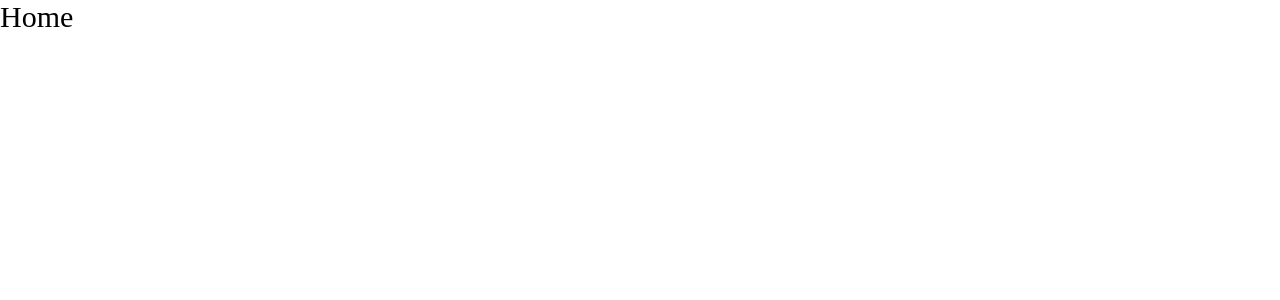
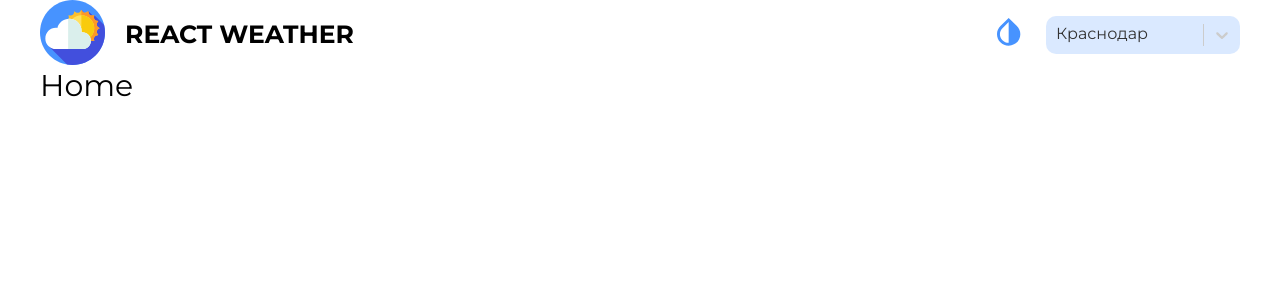
Before and after one commit to sl14888/React-weather-app, a React (Create React App) app: page / in a window 1280 px wide. Shown: the top 300 px of the page. Built offline with nearby package versions, Linux system fonts and the light colour scheme.

Commit message:
стили для селектора

```diff
--- a/package.json
+++ b/package.json
@@ -11,11 +11,13 @@
     "@types/react": "^18.0.9",
     "@types/react-dom": "^18.0.4",
     "@types/react-router-dom": "^5.3.3",
+    "@types/react-select": "^5.0.1",
     "normalize.css": "^8.0.1",
     "react": "^18.1.0",
     "react-dom": "^18.1.0",
     "react-router-dom": "^6.3.0",
     "react-scripts": "5.0.1",
+    "react-select": "^5.3.2",
     "sass": "^1.51.0",
     "typescript": "^4.6.4",
     "web-vitals": "^2.1.4"
--- a/src/App.tsx
+++ b/src/App.tsx
@@ -1,15 +1,17 @@
 import React from 'react';
 import { Routes, Route } from 'react-router-dom';
 import Home from './pages/Home/Home';
+import Header from './shared/Header/Header'
 import MonthStatistics from './pages/MonthStatistics/MonthStatistics';
 import './styles/index.scss'
 
 function App() {
   return (
-    <div className="App">
+    <div className="container">
+      <Header />
       <Routes>
-       <Route path="/" element={<Home />}/>
-       <Route path="month-statistics" element={<MonthStatistics />} />
+        <Route path="/" element={<Home />} />
+        <Route path="month-statistics" element={<MonthStatistics />} />
       </Routes>
     </div>
   );
--- /dev/null
+++ b/src/assets/icons/global/GlobalSvgSelector.tsx
@@ -0,0 +1,31 @@
+import React from 'react'
+
+type Props = {
+    id: string;
+}
+
+const GlobaalSvgSelector = ({ id }: Props) => {
+    switch (id) {
+        case 'header-logo':
+            return <svg width="65" height="65" viewBox="0 0 65 65" fill="none" xmlns="http://www.w3.org/2000/svg">
+                <path d="M32.5 65C50.4493 65 65 50.4493 65 32.5C65 14.5507 50.4493 0 32.5 0C14.5507 0 0 14.5507 0 32.5C0 50.4493 14.5507 65 32.5 65Z" fill="#4793FF" />
+                <path d="M65 32.5C65 29.8954 64.6916 27.3631 64.113 24.9358L54.3423 15.1651L53.0241 15.7211L48.3235 11.1622C48.3235 11.1622 46.5495 14.0707 44.5394 12.8753L41.3829 9.7971L41.1963 14.2822L8.78809 46.265L27.0688 64.5457C28.8351 64.8429 30.6492 65 32.5 65C50.4493 65 65 50.4493 65 32.5Z" fill="#424FDD" />
+                <path d="M58.3388 29.0023L59.7103 28.1252L58.2387 27.1841C56.6468 26.1659 56.217 24.03 57.2916 22.4755L58.2847 21.0386L56.6808 20.7601C54.8077 20.4347 53.5845 18.6126 53.9927 16.7559L54.3422 15.1659L52.6363 15.5409C50.7905 15.9467 48.9765 14.7403 48.637 12.8812L48.3233 11.163L46.9922 12.1001C45.4377 13.1946 43.2843 12.7711 42.26 11.1694L41.3829 9.79797L40.4418 11.2695C39.4237 12.8615 37.2878 13.2912 35.7333 12.2167L34.2964 11.2235L34.0179 12.8275C33.6925 14.7005 31.8705 15.9237 30.0136 15.5156L28.4237 15.1661L28.7987 16.8719C29.2044 18.7177 27.998 20.5317 26.1389 20.8712L24.4207 21.1849L25.3579 22.516C26.4524 24.0705 26.0288 26.2239 24.4272 27.2482L23.0557 28.1253L24.5271 29.0664C26.1192 30.0846 26.5488 32.2204 25.4743 33.775L24.4812 35.2118L26.0851 35.4904C27.9581 35.8157 29.1813 37.6379 28.7732 39.4946L28.4237 41.0845L30.1296 40.7095C31.9753 40.3038 33.7894 41.5102 34.1288 43.3693L34.4425 45.0876L35.7736 44.1505C37.3282 43.056 39.4816 43.4795 40.5058 45.0812L41.3829 46.4526L42.324 44.9811C43.3422 43.3891 45.4781 42.9594 47.0326 44.0339L48.4695 45.0271L48.748 43.4231C49.0734 41.5501 50.8955 40.3269 52.7522 40.735L54.3422 41.0845L53.9672 39.3787C53.5614 37.5329 54.7678 35.7189 56.627 35.3794L58.3453 35.0657L57.4081 33.7346C56.3136 32.1801 56.7371 30.0265 58.3388 29.0023V29.0023Z" fill="#FDBF2D" />
+                <path d="M57.4082 33.734L58.3451 35.0644L56.6275 35.378C54.7676 35.7183 53.5615 37.5324 53.9678 39.3783L54.3423 41.0833L52.7529 40.7342C50.8955 40.3254 49.0738 41.5492 48.7475 43.4218L48.4695 45.0265L47.0323 44.0324C45.4784 42.9584 43.3418 43.3875 42.3237 44.9795L41.3829 46.4521V9.79697L42.2602 11.1681C43.2847 12.7702 45.4378 13.1942 46.9917 12.0986L48.3235 11.1617L48.637 12.8807C48.976 14.7393 50.7902 15.9453 52.6361 15.5403L54.3423 15.1645L53.9932 16.7553C53.5844 18.6113 54.8082 20.4344 56.6808 20.7594L58.2842 21.0374L57.2914 22.4745C56.2174 24.0297 56.6465 26.165 58.2385 27.1832L59.7099 28.1239L58.3388 29.0012C56.7366 30.0257 56.3139 32.1788 57.4082 33.734Z" fill="#FD9827" />
+                <path d="M41.383 40.9704C48.4777 40.9704 54.2291 35.219 54.2291 28.1243C54.2291 21.0296 48.4777 15.2782 41.383 15.2782C34.2883 15.2782 28.5369 21.0296 28.5369 28.1243C28.5369 35.219 34.2883 40.9704 41.383 40.9704Z" fill="#FFE05F" />
+                <path d="M54.2293 28.1239C54.2293 35.2193 48.4771 40.9703 41.3829 40.9703V15.2788C48.4771 15.2788 54.2293 21.0298 54.2293 28.1239V28.1239Z" fill="#F9CB0D" />
+                <path d="M42.5274 32.2419C42.1958 32.2419 41.8694 32.2632 41.5478 32.3006C41.5794 31.9404 41.5966 31.576 41.5966 31.2076C41.5966 24.3886 36.0687 18.8605 29.2495 18.8605C23.5703 18.8605 18.7873 22.6953 17.3468 27.9164C16.8894 27.8562 16.4229 27.8247 15.9491 27.8247C10.0886 27.8247 5.33777 32.5755 5.33777 38.4361C5.33777 44.2966 10.0886 49.0474 15.9491 49.0474H42.5274C47.1682 49.0474 50.9302 45.2853 50.9302 40.6447C50.9302 36.0039 47.1682 32.2419 42.5274 32.2419V32.2419Z" fill="white" />
+                <path d="M50.9302 40.6435C50.9302 45.2846 47.1684 49.0466 42.5272 49.0466H28.134V18.9097C28.5016 18.8759 28.8735 18.8595 29.2498 18.8595C36.0691 18.8595 41.5969 24.3873 41.5969 31.2066C41.5969 31.5753 41.5795 31.9395 41.5478 32.2996C41.8696 32.2625 42.1956 32.2406 42.5272 32.2406C47.1684 32.2406 50.9302 36.0035 50.9302 40.6435V40.6435Z" fill="#DAEFEC" />
+            </svg>
+        case 'change-theme':
+            return <svg width="35" height="35" viewBox="0 0 35 35" fill="none" xmlns="http://www.w3.org/2000/svg">
+                <path d="M17.6667 7.09792V27.7917C12.8396 27.7917 8.91667 23.9562 8.91667 19.2312C8.91667 16.9562 9.82083 14.8125 11.4687 13.1937L17.6667 7.09792ZM17.6667 3L9.42708 11.1083C7.3125 13.1937 6 16.0667 6 19.2312C6 25.575 11.2208 30.7083 17.6667 30.7083C24.1125 30.7083 29.3333 25.575 29.3333 19.2312C29.3333 16.0667 28.0208 13.1937 25.9062 11.1083L17.6667 3Z" fill="#4793FF" />
+            </svg>
+
+            break;
+        default:
+            return null;
+    }
+}
+
+export default GlobaalSvgSelector
--- /dev/null
+++ b/src/shared/Header/Header.module.scss
@@ -0,0 +1,31 @@
+.header {
+    display: flex;
+    align-items: center;
+    justify-content: space-between;
+    width: 100%;
+}
+
+.wrapper {
+    display: flex;
+    align-items: center;
+}
+
+.logo {
+    margin-right: 20px;
+
+    svg {
+        width: 65px;
+        height: 65px;
+    }
+}
+
+.title {
+    text-transform: uppercase;
+    font-weight: bold;
+    font-size: 25px;
+}
+
+.change_theme,
+.logo {
+    margin-right: 20px;
+}
--- /dev/null
+++ b/src/shared/Header/Header.tsx
@@ -0,0 +1,42 @@
+import React from 'react'
+import GlobalSvgSelector from '../../assets/icons/global/GlobalSvgSelector'
+import s from './Header.module.scss'
+
+import Select from 'react-select'
+
+
+type Props = {}
+
+const Header = (props: Props) => {
+    const options = [
+        { value: 'city-1', label: 'Краснодар' },
+        { value: 'city-2', label: 'Москва' },
+        { value: 'city-3', label: 'Спб' }
+    ]
+    const colourStyles = {
+        control: (styles: any) => ({
+            ...styles,
+            backgroundColor: 'rgba(71, 147, 255, 0.2)',
+            width: '194px',
+            height: '37px',
+            border: 'none',
+            borderRadius: '10px',
+            zIndex: 100,
+        }),
+    };
+    return (
+        <header className={s.header}>
+            <div className={s.wrapper}>
+                <div className={s.logo}><GlobalSvgSelector id='header-logo' /></div>
+                <div className={s.title}>React weather</div>
+            </div>
+            <div className={s.wrapper}>
+                <div className={s.change_theme}>
+                    <GlobalSvgSelector id='change-theme' />
+                </div>
+                <Select defaultValue={options[0]} styles={colourStyles} options={options} />
+            </div>
+        </header>
+    )
+}
+export default Header;
--- a/src/styles/index.scss
+++ b/src/styles/index.scss
@@ -1 +1,12 @@
 @import '~normalize.css';
+@import url('https://fonts.googleapis.com/css2?family=Montserrat:wght@300;400;500;700&display=swap');
+
+body {
+    font-family: 'Montserrat',
+        sans-serif;
+}
+
+.container {
+    max-width: 1200px;
+    margin: 0 auto;
+}
```
Also changed, not shown: 1 other file (tests, documents, lock files or other folders).
